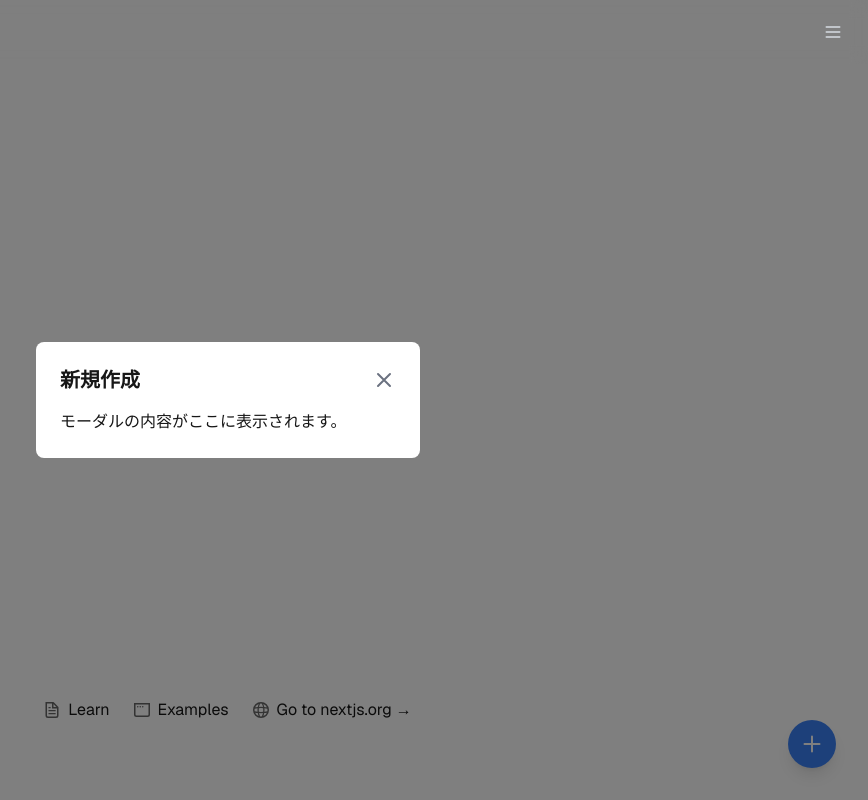
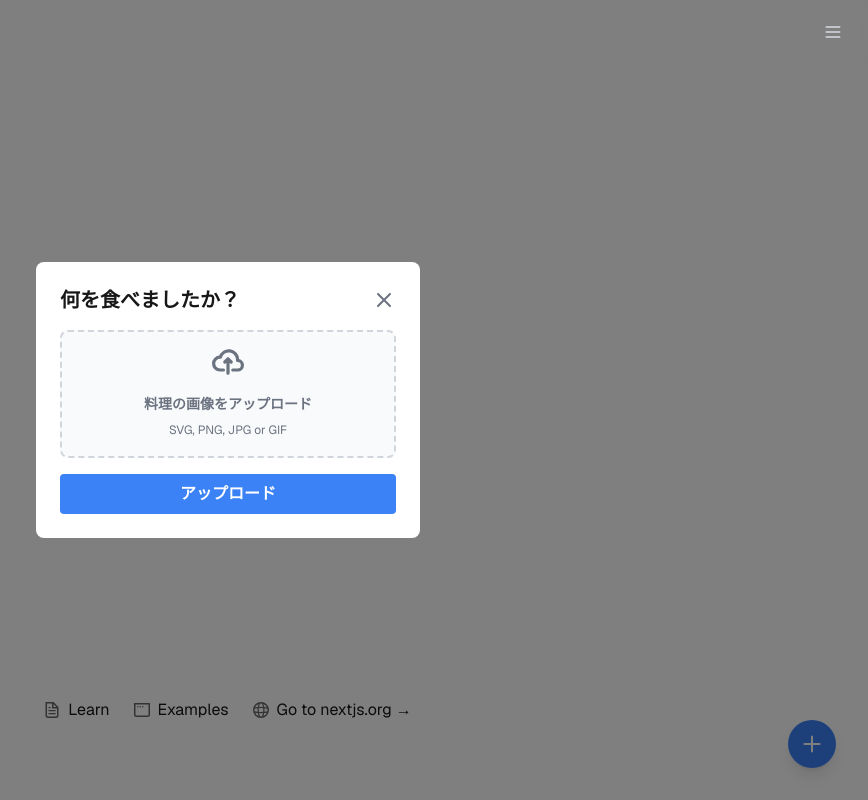
Before and after one commit to 2025-zenn/next-15, a Next.js app in the folder next/: page / in a window 1280 px wide. Both pictures are taken after a click on the button 1224 px from the left and 744 px from the top of the page. Shown: the whole page, without its empty margins (412-1280 px from the left). Built offline with nearby package versions, Linux system fonts and the light colour scheme.

Commit message:
FileUploader

```diff
--- /dev/null
+++ b/next/app/_components/FileUploader/index.tsx
@@ -0,0 +1,60 @@
+import { useState } from 'react';
+import Image from 'next/image';
+
+const FileUploader = () => {
+    const [selectedFile, setSelectedFile] = useState<File | null>(null);
+    const [preview, setPreview] = useState<string | null>(null);
+
+    const handleFileChange = (event: React.ChangeEvent<HTMLInputElement>) => {
+        const file = event.target.files?.[0];
+        if (file) {
+            setSelectedFile(file);
+            // TODO: コンパイルエラーよけ： selectedFileを使うタイミングで削除
+            console.log(selectedFile);
+            const reader = new FileReader();
+            reader.onloadend = () => {
+                setPreview(reader.result as string);
+            };
+            reader.readAsDataURL(file);
+        }
+    };
+
+    return (
+        <div className="space-y-4">
+            {preview && (
+                <div className="relative w-full h-48">
+                    <Image
+                        src={preview}
+                        alt="プレビュー"
+                        fill
+                        className="object-contain rounded-lg"
+                    />
+                </div>
+            )}
+            <div className="flex items-center justify-center w-full">
+                <label htmlFor="file-upload" className="flex flex-col items-center justify-center w-full h-32 border-2 border-dashed border-gray-300 rounded-lg cursor-pointer bg-gray-50 dark:bg-gray-700 hover:bg-gray-100 dark:hover:bg-gray-600">
+                    <div className="flex flex-col items-center justify-center pt-5 pb-6">
+                    <svg className="w-8 h-8 mb-4 text-gray-500 dark:text-gray-400" aria-hidden="true" xmlns="http://www.w3.org/2000/svg" fill="none" viewBox="0 0 20 16">
+                        <path stroke="currentColor" strokeLinecap="round" strokeLinejoin="round" strokeWidth="2" d="M13 13h3a3 3 0 0 0 0-6h-.025A5.56 5.56 0 0 0 16 6.5 5.5 5.5 0 0 0 5.207 5.021C5.137 5.017 5.071 5 5 5a4 4 0 0 0 0 8h2.167M10 15V6m0 0L8 8m2-2 2 2"/>
+                    </svg>
+                    <p className="mb-2 text-sm text-gray-500 dark:text-gray-400">
+                        <span className="font-semibold">料理の画像をアップロード</span>
+                    </p>
+                    <p className="text-xs text-gray-500 dark:text-gray-400">SVG, PNG, JPG or GIF</p>
+                    </div>
+                    <input id="file-upload" type="file" className="hidden" accept="image/*" onChange={handleFileChange} />
+                </label>
+            </div>
+            <button
+                className="w-full bg-blue-500 hover:bg-blue-600 text-white font-bold py-2 px-4 rounded transition-colors"
+                onClick={() => {
+                    // ここにアップロード処理を追加
+                }}
+            >
+            アップロード
+            </button>
+        </div>
+    )
+}
+
+export default FileUploader
--- a/next/app/page.tsx
+++ b/next/app/page.tsx
@@ -1,7 +1,8 @@
 "use client"
 
+import { useState } from "react";
 import Image from "next/image";
-import { useState } from "react";
+import FileUploader from "./_components/FileUploader";
 
 export default function Home() {
   const [isModalOpen, setIsModalOpen] = useState(false);
@@ -109,7 +110,7 @@ export default function Home() {
         <div className="fixed inset-0 bg-black/50 flex items-center justify-center">
           <div className="bg-white dark:bg-gray-800 rounded-lg p-6 w-96 max-w-[90%]">
             <div className="flex justify-between items-center mb-4">
-              <h2 className="text-xl font-bold">新規作成</h2>
+              <h2 className="text-xl font-bold">何を食べましたか？</h2>
               <button
                 onClick={() => setIsModalOpen(false)}
                 className="text-gray-500 hover:text-gray-700 dark:text-gray-400 dark:hover:text-gray-200"
@@ -125,9 +126,8 @@ export default function Home() {
                 </svg>
               </button>
             </div>
-            {/* モーダルの内容をここに追加 */}
             <div className="mt-4">
-              <p>モーダルの内容がここに表示されます。</p>
+              <FileUploader />
             </div>
           </div>
         </div>
```
